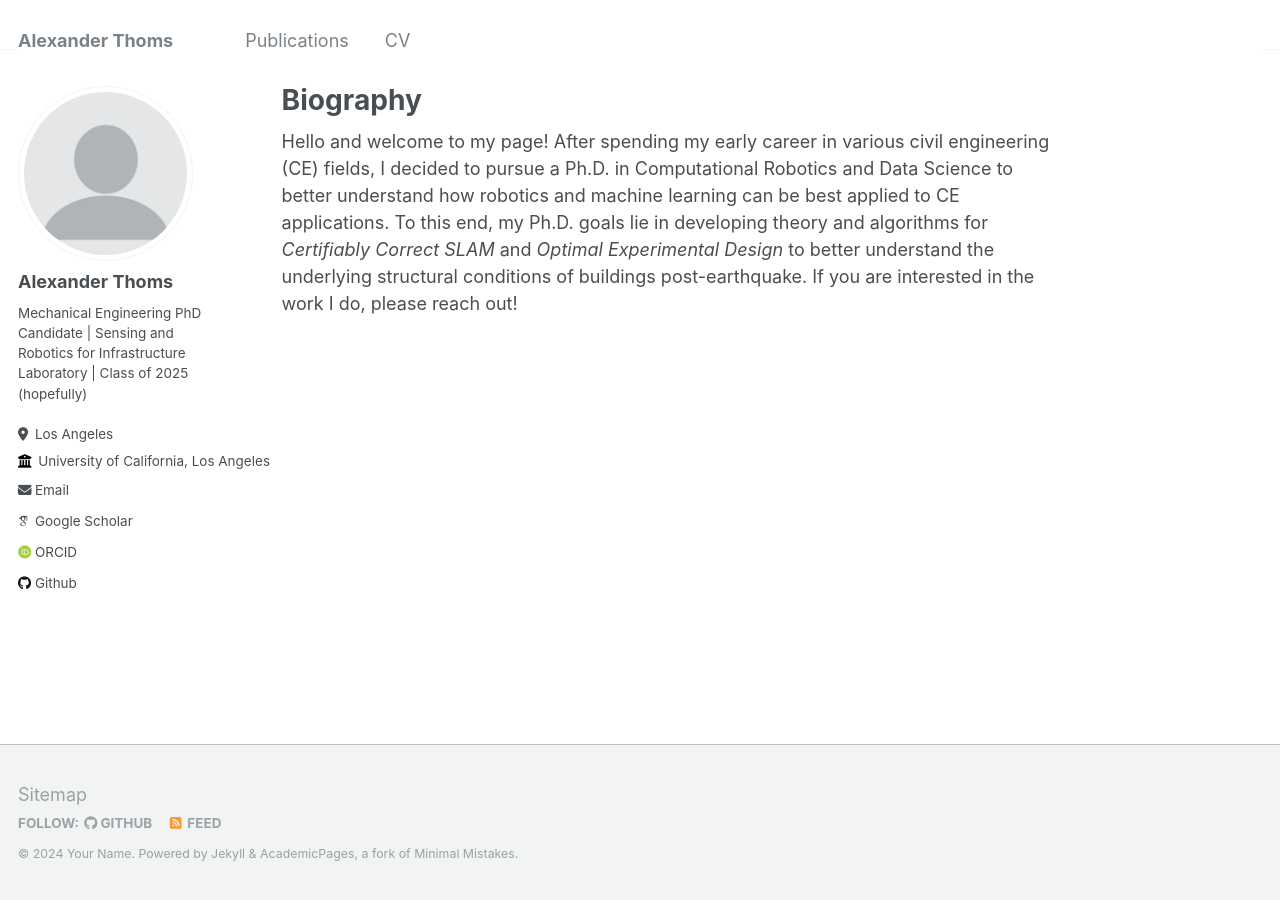
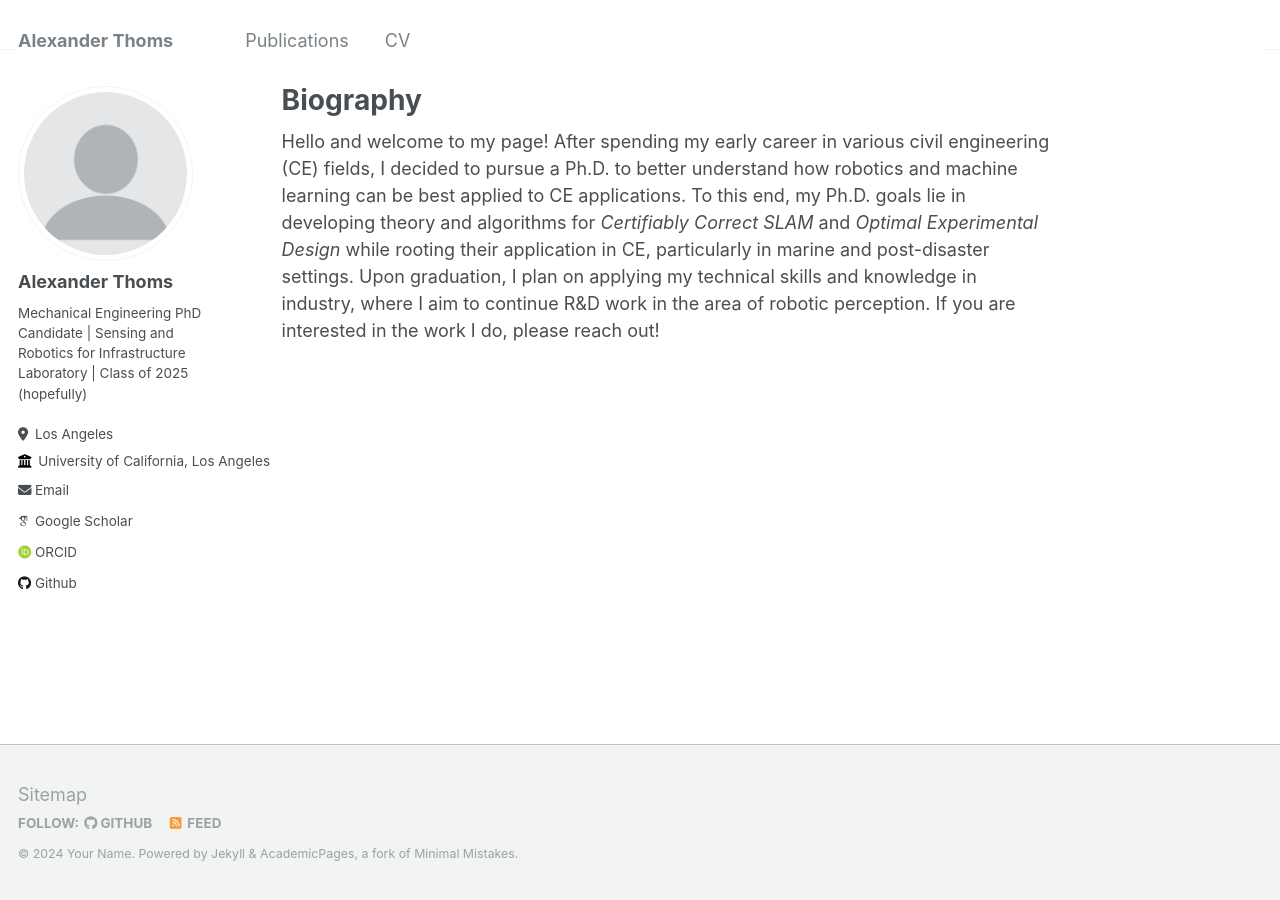
Before and after one commit to adthoms/adthoms, a Jekyll site: the page built from _pages/about.md, in a window 1280 px wide. Built offline with Jekyll 4.4.1, drawn with Linux system fonts in a browser that asks for light colours; some web fonts are replaced.

Commit message:
update bio

```diff
--- a/_pages/about.md
+++ b/_pages/about.md
@@ -7,4 +7,4 @@ redirect_from:
   - /about.html
 ---
 
-Hello and welcome to my page! After spending my early career in various civil engineering (CE) fields, I decided to pursue a Ph.D. in Computational Robotics and Data Science to better understand how robotics and machine learning can be best applied to CE applications. To this end, my Ph.D. goals lie in developing theory and algorithms for *Certifiably Correct SLAM* and *Optimal Experimental Design* to better understand the underlying structural conditions of buildings post-earthquake. If you are interested in the work I do, please reach out!
+Hello and welcome to my page! After spending my early career in various civil engineering (CE) fields, I decided to pursue a Ph.D. to better understand how robotics and machine learning can be best applied to CE applications. To this end, my Ph.D. goals lie in developing theory and algorithms for *Certifiably Correct SLAM* and *Optimal Experimental Design* while rooting their application in CE, particularly in marine and post-disaster settings. Upon graduation, I plan on applying my technical skills and knowledge in industry, where I aim to continue R&D work in the area of robotic perception. If you are interested in the work I do, please reach out!
```
